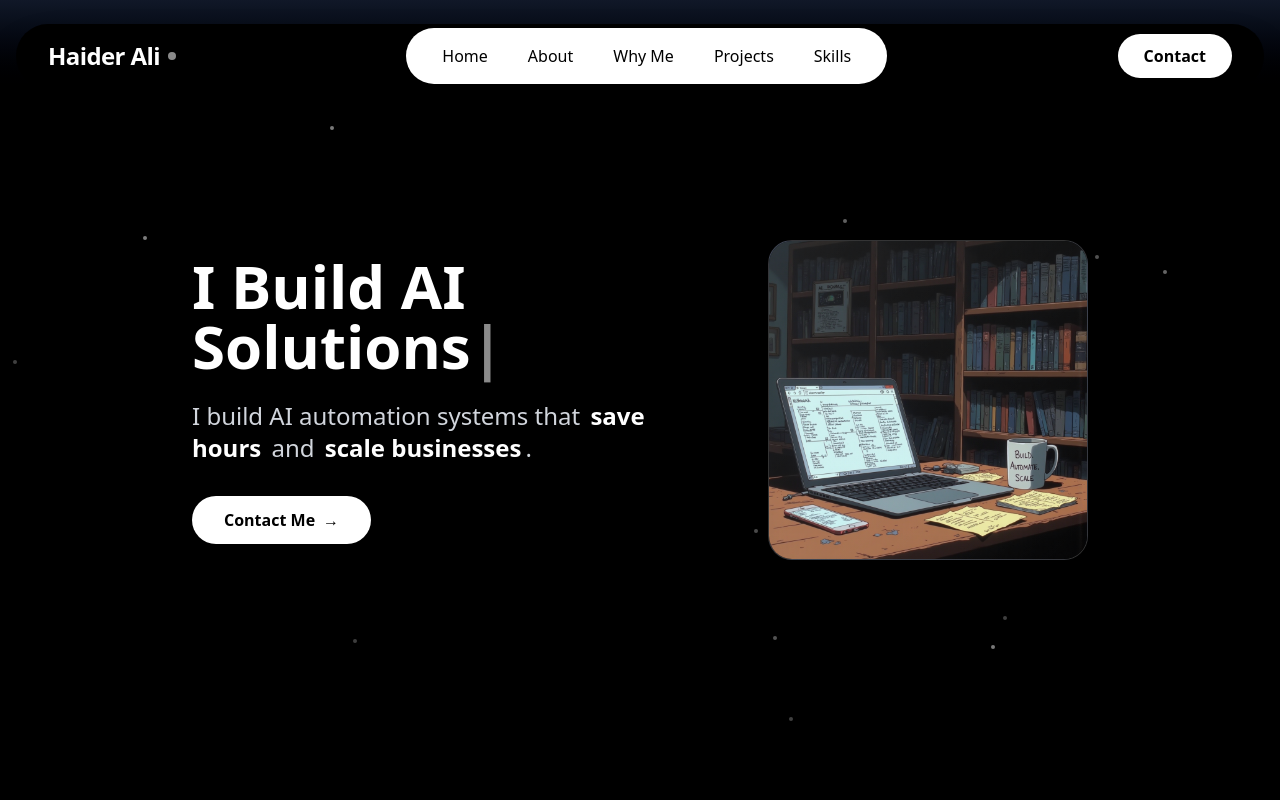
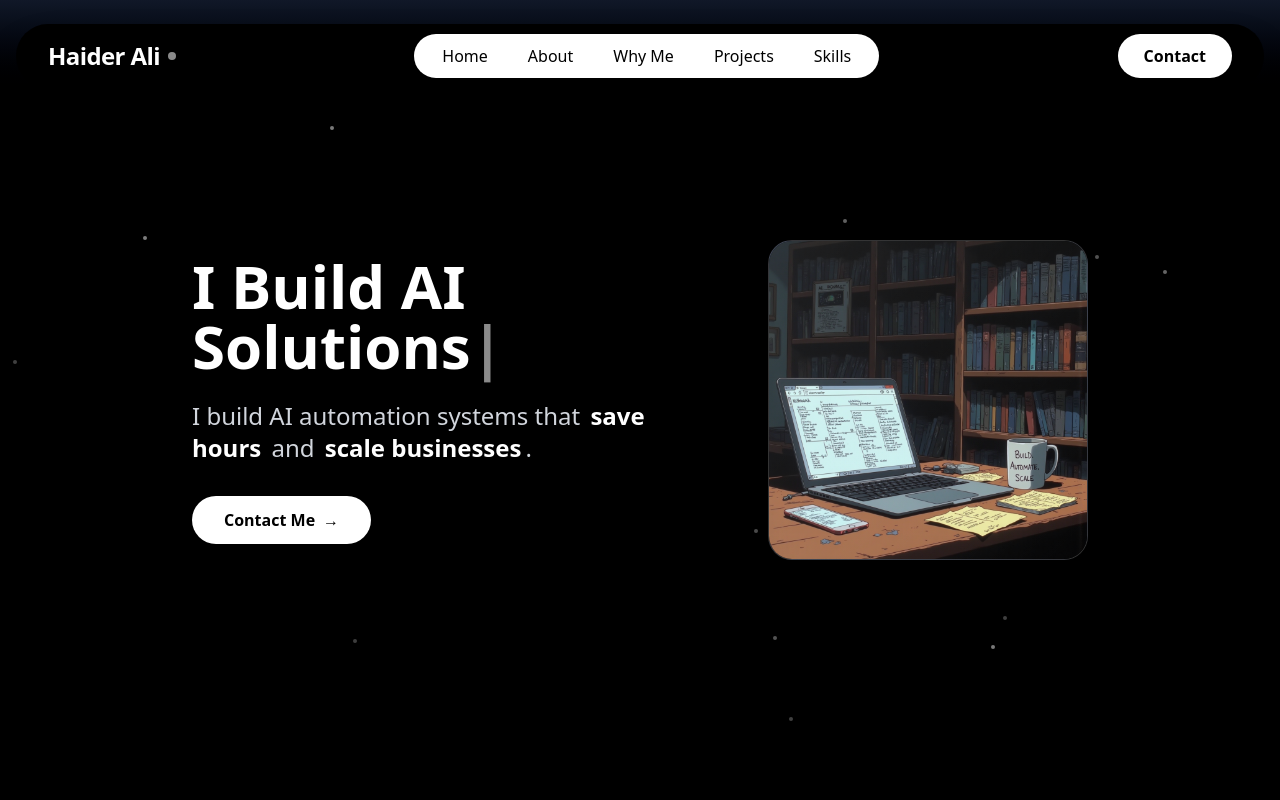
Before and after one commit to ryomenhaider/portfolio, a React (Vite) app: page / in a window 1280 px wide. Shown: the top 800 px of the page. Built offline with nearby package versions, Linux system fonts and the light colour scheme.

Commit message:
nav fixed

```diff
--- a/src/NavBar.jsx
+++ b/src/NavBar.jsx
@@ -23,7 +23,7 @@ const NavBar = () => {
           </div>
 
           {/* Desktop Navigation */}
-          <nav className="hidden md:flex items-center bg-white text-black rounded-full py-2 px-4 shadow">
+          <nav className="hidden md:flex items-center bg-white text-black rounded-full py-0.5 px-2 shadow">
             {['Home', 'About', 'Why Me', 'Projects', 'Skills'].map((item) => (
               <a
                 key={item}
```
